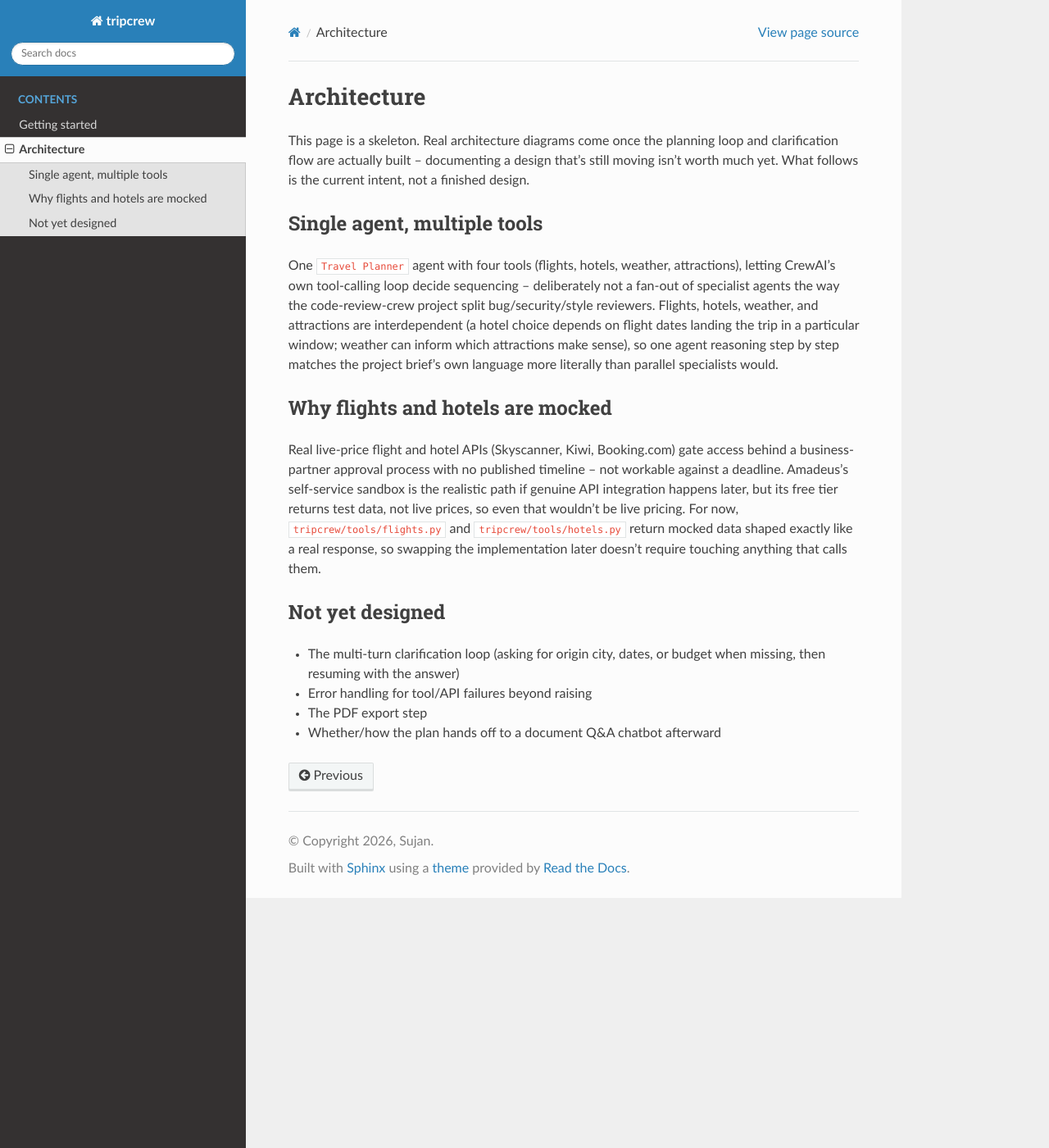
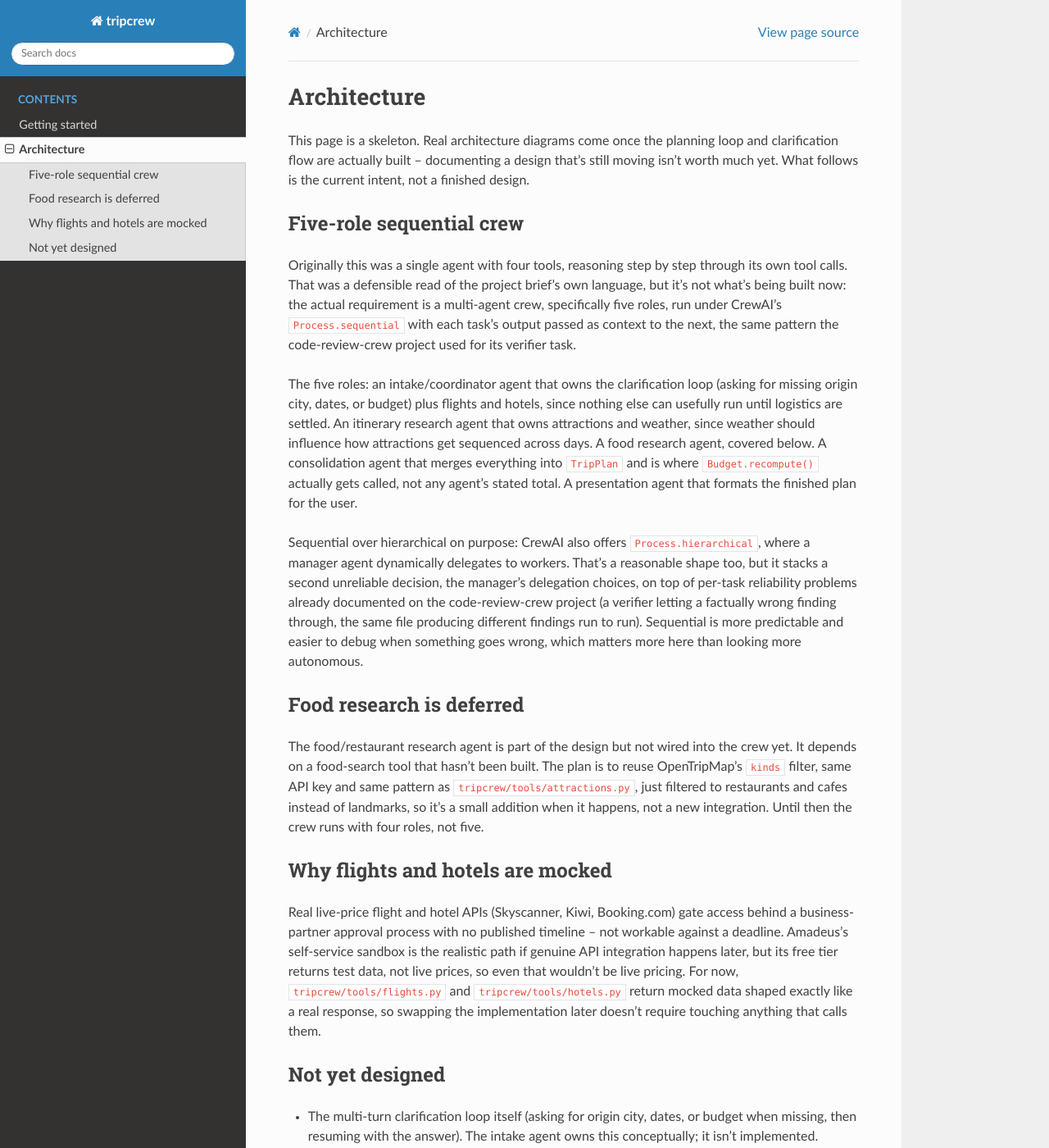
Before and after one commit to sushisuj/tripcrew, a Sphinx documentation site: the page built from docs/architecture.rst, in a window 1280 px wide and 1400 px high. Shown: the whole window at 82% size. Built offline with Sphinx 7.4.7 and the Read the Docs theme 3.1.0, drawn with Linux system fonts in a browser that asks for light colours; some of the changed text lies outside the part shown.

Commit message:
Rewrite architecture docs for the five-role sequential crew

```diff
--- a/docs/architecture.rst
+++ b/docs/architecture.rst
@@ -6,17 +6,47 @@ loop and clarification flow are actually built -- documenting a design
 that's still moving isn't worth much yet. What follows is the current
 intent, not a finished design.
 
-Single agent, multiple tools
-------------------------------
+Five-role sequential crew
+---------------------------
 
-One ``Travel Planner`` agent with four tools (flights, hotels, weather,
-attractions), letting CrewAI's own tool-calling loop decide sequencing --
-deliberately not a fan-out of specialist agents the way the code-review-crew
-project split bug/security/style reviewers. Flights, hotels, weather, and
-attractions are interdependent (a hotel choice depends on flight dates
-landing the trip in a particular window; weather can inform which
-attractions make sense), so one agent reasoning step by step matches the
-project brief's own language more literally than parallel specialists would.
+Originally this was a single agent with four tools, reasoning step by step
+through its own tool calls. That was a defensible read of the project
+brief's own language, but it's not what's being built now: the actual
+requirement is a multi-agent crew, specifically five roles, run under
+CrewAI's ``Process.sequential`` with each task's output passed as context
+to the next, the same pattern the code-review-crew project used for its
+verifier task.
+
+The five roles: an intake/coordinator agent that owns the clarification
+loop (asking for missing origin city, dates, or budget) plus flights and
+hotels, since nothing else can usefully run until logistics are settled.
+An itinerary research agent that owns attractions and weather, since
+weather should influence how attractions get sequenced across days. A food
+research agent, covered below. A consolidation agent that merges
+everything into ``TripPlan`` and is where ``Budget.recompute()`` actually
+gets called, not any agent's stated total. A presentation agent that
+formats the finished plan for the user.
+
+Sequential over hierarchical on purpose: CrewAI also offers
+``Process.hierarchical``, where a manager agent dynamically delegates to
+workers. That's a reasonable shape too, but it stacks a second unreliable
+decision, the manager's delegation choices, on top of per-task reliability
+problems already documented on the code-review-crew project (a verifier
+letting a factually wrong finding through, the same file producing
+different findings run to run). Sequential is more predictable and easier
+to debug when something goes wrong, which matters more here than looking
+more autonomous.
+
+Food research is deferred
+----------------------------
+
+The food/restaurant research agent is part of the design but not wired
+into the crew yet. It depends on a food-search tool that hasn't been
+built. The plan is to reuse OpenTripMap's ``kinds`` filter, same API key
+and same pattern as ``tripcrew/tools/attractions.py``, just filtered to
+restaurants and cafes instead of landmarks, so it's a small addition when
+it happens, not a new integration. Until then the crew runs with four
+roles, not five.
 
 Why flights and hotels are mocked
 ------------------------------------
@@ -33,8 +63,17 @@ implementation later doesn't require touching anything that calls them.
 Not yet designed
 -------------------
 
-- The multi-turn clarification loop (asking for origin city, dates, or
-  budget when missing, then resuming with the answer)
+- The multi-turn clarification loop itself (asking for origin city, dates,
+  or budget when missing, then resuming with the answer). The intake agent
+  owns this conceptually; it isn't implemented.
 - Error handling for tool/API failures beyond raising
 - The PDF export step
-- Whether/how the plan hands off to a document Q&A chatbot afterward
+- The food research agent and its tool, deferred as described above
+- The follow-up chatbot, now planned as a knowledge graph over the
+  generated ``TripPlan`` rather than a RAG pipeline. ``TripPlan`` is
+  already structured pydantic output, so building a graph from it is data
+  transformation, not the slow LLM entity extraction that killed the
+  original knowledge-graph project on Constellate. Answering by graph
+  traversal instead of LLM generation also removes a class of hallucination
+  risk that a RAG answer wouldn't. Explicitly a separate, later phase, not
+  part of the planner itself.
```
Also changed, not shown: CLAUDE.md (+22 -8 lines).
